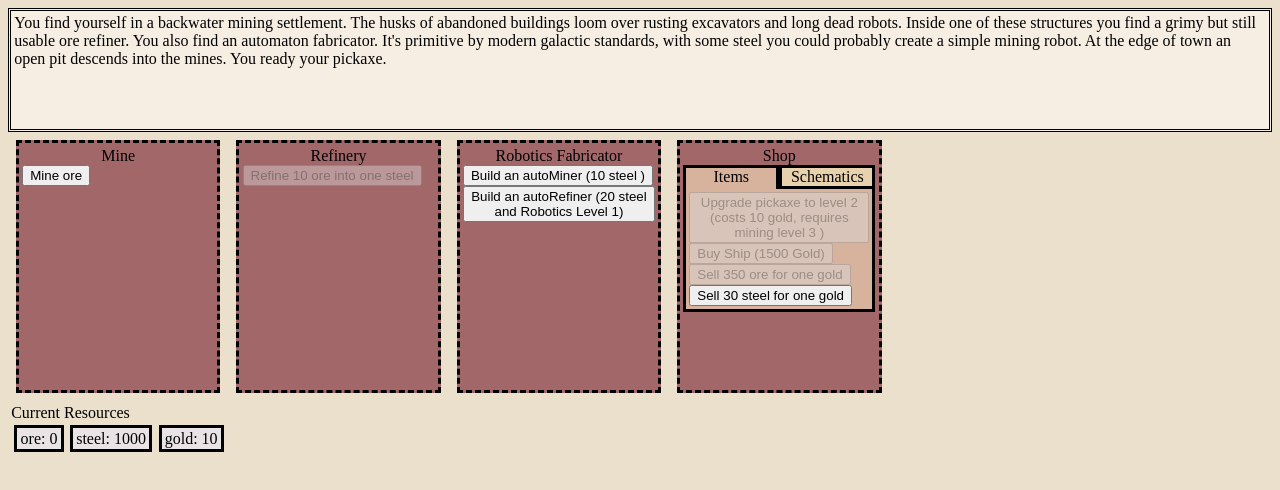
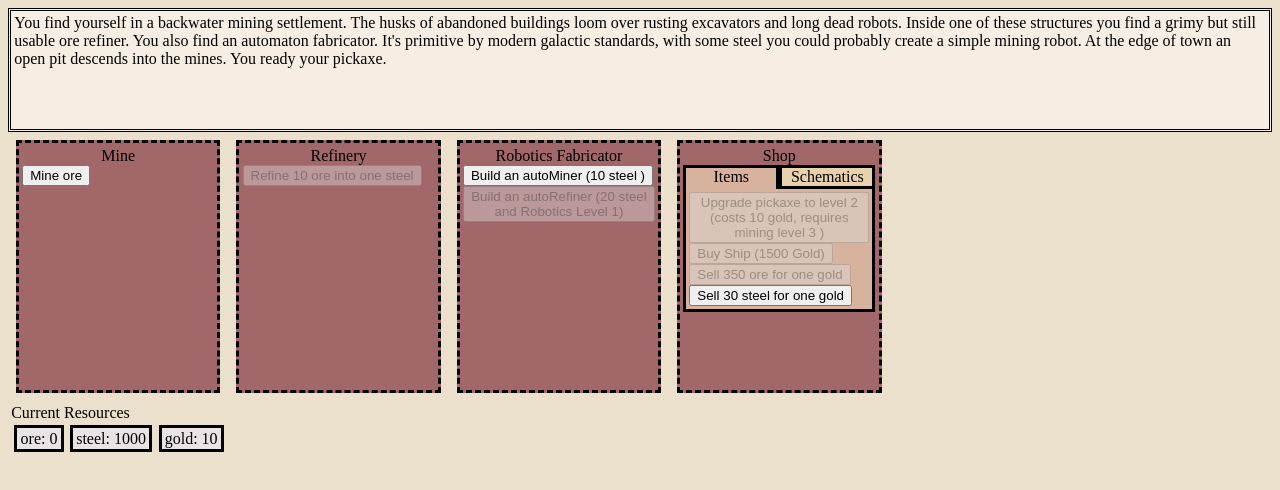
Before and after one commit to michaelwhittemore/vue-clicker-game, a Vue app: page / in a window 1280 px wide. Shown: the top 490 px of the page. Built offline with nearby package versions, Linux system fonts and the light colour scheme.

Commit message:
after refactoring the build behavior is correct vut need the string builder

```diff
--- a/src/components/RoboticsFabricatorComponents/BuildAutomaton.vue
+++ b/src/components/RoboticsFabricatorComponents/BuildAutomaton.vue
@@ -6,19 +6,32 @@ import { earnExperienceInSkill, activateNarrativeTrigger } from '@/typescript/ga
 import { automatonsData } from '@/typescript/gameConstants/automatonsData';
 import type { NarrativeTrigger } from '@/typescript/gameTypes';
 import type { ValidResources } from '@/typescript/gameTypes';
-//  HERE! NEED TO COMPLETELY REMOVE THe VALID AUTOMATONS TYPE
 const props = defineProps<{
     automatonType: keyof typeof automatonsData,
 }>()
+const {automatonType} = props; // can safely destructure as this is const
+
 let costResource: ValidResources;
 let costQuantity: number;
 let narrativeTrigger: NarrativeTrigger;
-// The default computed value is true for both? Maybe that's unclear
-let computedShouldDisplay: ComputedRef<boolean> = computed (() => true);
-let computedHasLevelRequirement: ComputedRef<boolean> = computed(() => true);
+
+let computedShouldDisplay: ComputedRef<boolean> = computed (() => {
+    if (!automatonsData[automatonType].requiresSchematic){
+        return true
+    } else {
+        return gameStateStorage.unlockedSchematics.includes(automatonType)
+    }
+});
+let computedHasLevelRequirement: ComputedRef<boolean> = computed(() => {
+    if (!automatonsData[automatonType].levelRequirement){
+        return true
+    } else {
+        return gameStateStorage.skills.robotics.level >= automatonsData[automatonType].levelRequirement;
+    }
+});
 let levelRequirementText: string; // This can be empty - maybe switch this to a computed
 // if so, need to have level requirement in automatons data
-switch (props.automatonType) {
+switch (automatonType) {
     case 'autoMiner':
         costResource = 'steel';
         costQuantity = 10;
@@ -28,7 +41,6 @@ switch (props.automatonType) {
         costResource = 'steel';
         costQuantity = 20;
         narrativeTrigger = 'hasBuiltAutoRefiner'
-        computedHasLevelRequirement = computed(() => gameStateStorage.skills.robotics.level >= 1);
         levelRequirementText = 'and Robotics Level 1'; // TODO - this can be programmatically generated
         break;
     case 'autoGoldMiner':
@@ -48,7 +60,7 @@ switch (props.automatonType) {
         break;
 }
 const computedHasEnoughResources = computed(() => {
-    return gameStateStorage.resources[costResource] < costQuantity
+    return gameStateStorage.resources[costResource] >= costQuantity
 })
 const onClickHandler = () => {
     activateNarrativeTrigger(narrativeTrigger);
@@ -64,7 +76,7 @@ const onClickHandler = () => {
 </script>
 
 <template>
-    <button @click="onClickHandler" :disabled="computedHasEnoughResources" v-if="computedShouldDisplay">
+    <button @click="onClickHandler" :disabled="!(computedHasEnoughResources && computedHasLevelRequirement)" v-if="computedShouldDisplay">
         Build an {{ automatonType }} ({{ costQuantity }} {{ costResource }} {{ levelRequirementText }})</button>
 
 </template>
--- a/src/components/ShopComponents/BuySchematic.vue
+++ b/src/components/ShopComponents/BuySchematic.vue
@@ -3,12 +3,6 @@ import { computed } from 'vue';
 import type { ComputedRef } from 'vue';
 import { gameStateStorage } from '@/typescript/gameStateStorage';
 import { schematicsData } from '@/typescript/gameConstants/schematicsData';
-
-// import { schematicList } from '@/typescript/gameConstants/schematicsData';
-// const props = defineProps<{
-//     schematicName: typeof schematicList[number],
-// }>()
-// const { schematicName } = props; // We can use destructuring as this is constant.
 
 const props = defineProps<{
     schematicName: keyof typeof schematicsData,
--- a/src/typescript/gameConstants/automatonsData.ts
+++ b/src/typescript/gameConstants/automatonsData.ts
@@ -20,11 +20,13 @@ export const automatonsData: Record<string, AutomatonData> = {
         costResource: 'steel',
         narrativeTrigger: 'hasBuiltAutoRefiner',
         requiresSchematic: false,
+        levelRequirement: 1,
     },
     'autoGoldMiner': {
         price: 40,
         costResource: 'steel',
         narrativeTrigger: 'hasBuiltAutoGoldMiner',
         requiresSchematic: true,
+        levelRequirement: 3,
     },
 }
```
Also changed, not shown: 1 other file (tests, documents, lock files or other folders).
